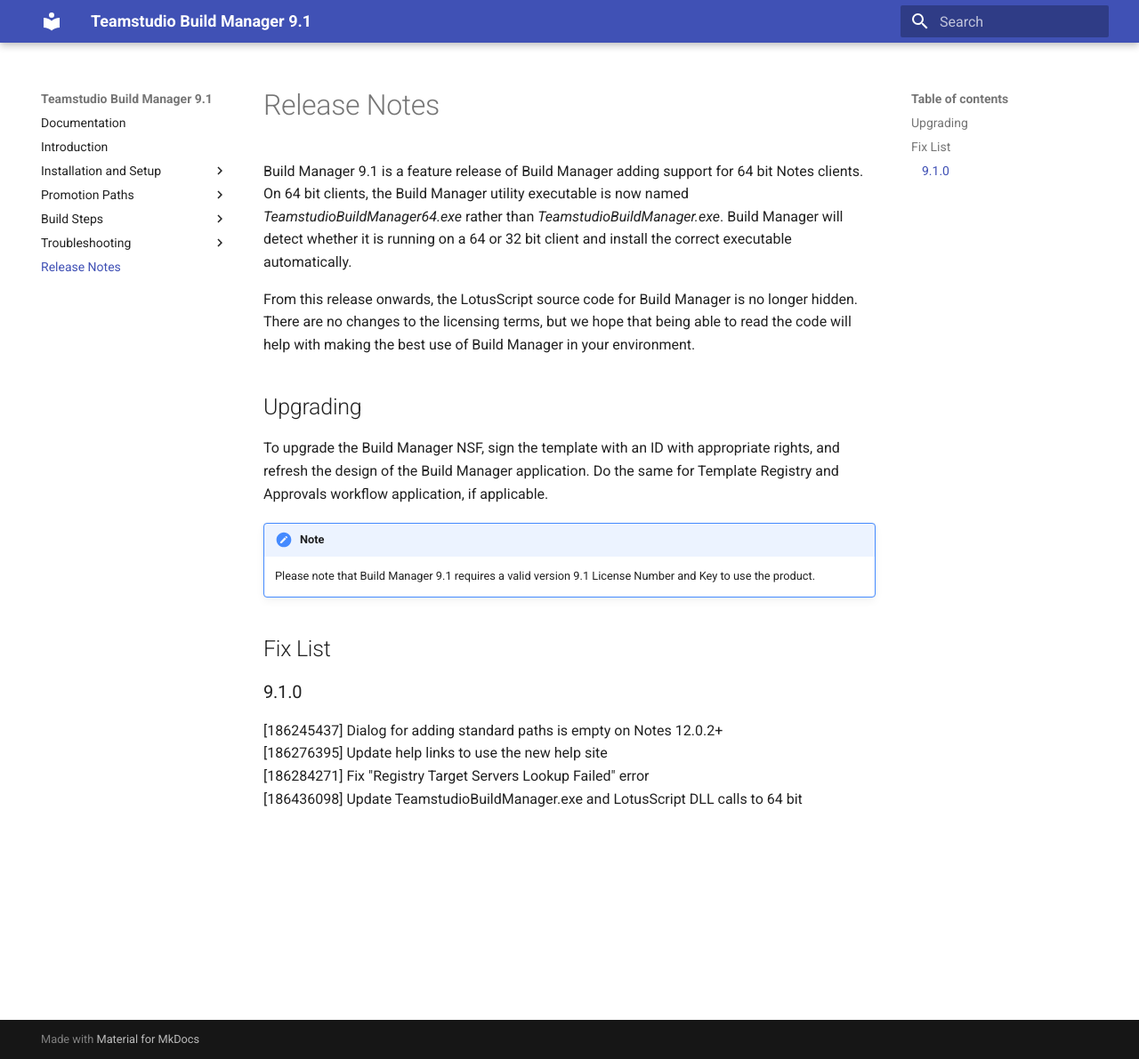
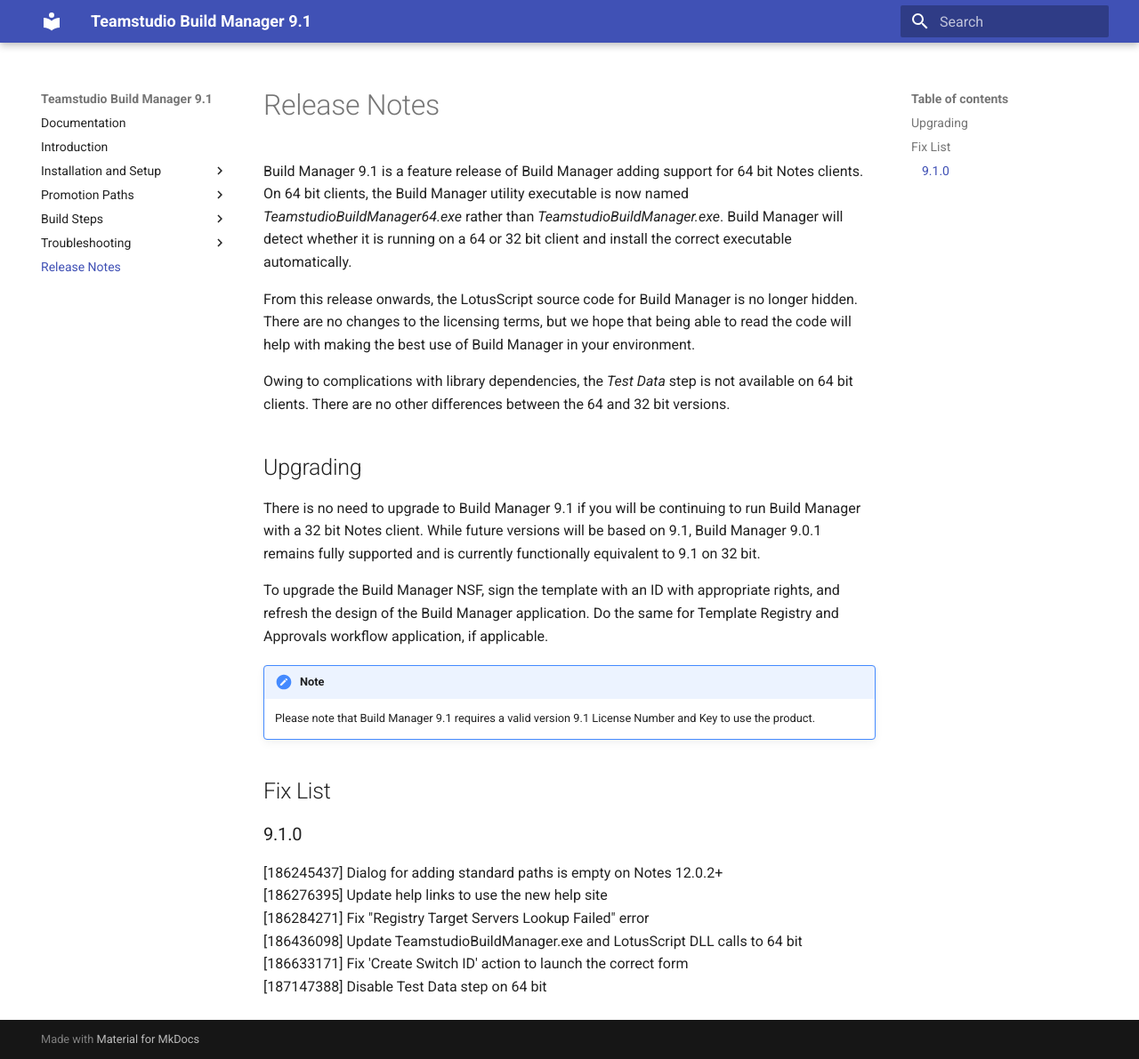
Before and after one commit to teamstudio/docs-bm, an MkDocs documentation site: the page built from docs/release.md, in a window 1280 px wide and 1191 px high. Shown: the whole window at 89% size. Built offline with MkDocs 1.6.1 and Material for MkDocs 9.7.7, drawn with Linux system fonts in a browser that asks for light colours.

Commit message:
Finalize 9.1 release notes

```diff
--- a/docs/release.md
+++ b/docs/release.md
@@ -4,7 +4,11 @@
 
 From this release onwards, the LotusScript source code for Build Manager is no longer hidden. There are no changes to the licensing terms, but we hope that being able to read the code will help with making the best use of Build Manager in your environment.
 
+Owing to complications with library dependencies, the *Test Data* step is not available on 64 bit clients. There are no other differences between the 64 and 32 bit versions.
+
 ## Upgrading
+There is no need to upgrade to Build Manager 9.1 if you will be continuing to run Build Manager with a 32 bit Notes client. While future versions will be based on 9.1, Build Manager 9.0.1 remains fully supported and is currently functionally equivalent to 9.1 on 32 bit.
+
 To upgrade the Build Manager NSF, sign the template with an ID with appropriate rights, and refresh the design of the Build Manager application. Do the same for Template Registry and Approvals workflow application, if applicable.
 
 !!! note
@@ -17,3 +21,5 @@
 [186276395] Update help links to use the new help site
 [186284271] Fix "Registry Target Servers Lookup Failed" error
 [186436098] Update TeamstudioBuildManager.exe and LotusScript DLL calls to 64 bit
+[186633171] Fix 'Create Switch ID' action to launch the correct form
+[187147388] Disable Test Data step on 64 bit
```
